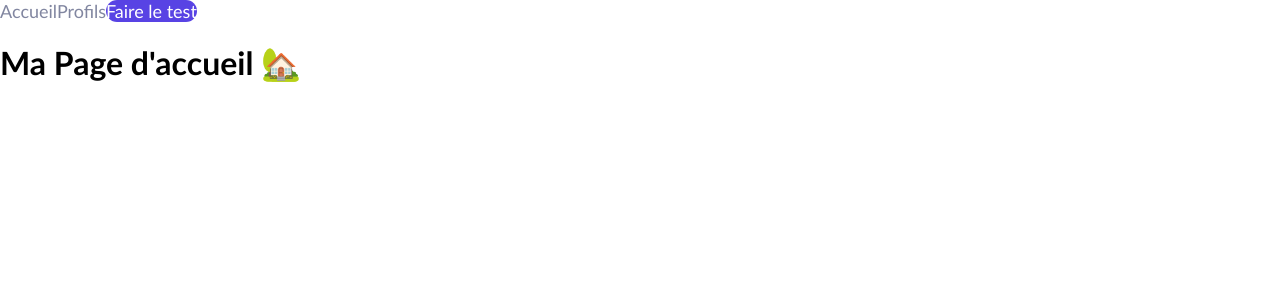
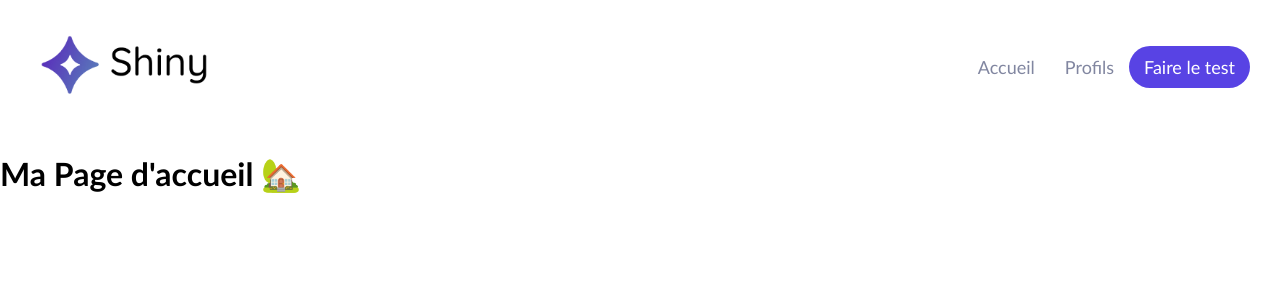
Before and after one commit to Muki-Dev/shiny-agence, a React (Create React App) app: page / in a window 1280 px wide. Shown: the top 300 px of the page. Built offline with nearby package versions, Linux system fonts and the light colour scheme.

Commit message:
header style

```diff
--- a/src/components/Header/index.jsx
+++ b/src/components/Header/index.jsx
@@ -1,26 +1,36 @@
 import { Link } from 'react-router-dom';
 import styled from 'styled-components';
-import colors from '../../utils/style/colors';
+import { StyledLink } from '../../utils/style/Atoms';
+import DarkLogo from '../../assets/dark-logo.png';
+
+const HomeLogo = styled.img`
+    height: 70px;
+`
+
+const NavContainer = styled.nav`
+    padding: 30px;
+    display: flex;
+    justify-content: space-between;
+    align-items: center;
+`
+
+
 
 
 function Header(){
-    const StyledLink = styled(Link)`
-    padding: 15;
-    color: #8186a0;
-    text-decoration: none;
-    font-size: 18px;
-    ${(props) =>
-    props.$isFullLink &&
-    `color: white; border-radius: 30px; background-color: ${colors.primary};`}
-`
     return(
-        <nav>
-            <StyledLink to="/">Accueil</StyledLink>
-            <StyledLink to="/freelance">Profils</StyledLink>
-            <StyledLink to="/survey/1" $isFullLink>
-                 Faire le test
-            </StyledLink>
-        </nav>
+        <NavContainer>
+            <Link to="/">
+                <HomeLogo src={DarkLogo} />
+            </Link>
+            <div>
+                <StyledLink to="/">Accueil</StyledLink>
+                <StyledLink to="/freelance">Profils</StyledLink>
+                <StyledLink to="/survey/1" $isFullLink>
+                    Faire le test
+                </StyledLink>
+            </div>
+        </NavContainer>
     )
 }
 
--- /dev/null
+++ b/src/utils/style/Atoms.jsx
@@ -0,0 +1,16 @@
+import { Link } from 'react-router-dom'
+import styled from 'styled-components'
+import colors from './colors'
+
+export const StyledLink = styled(Link)`
+  padding: 10px 15px;
+  color: #8186a0;
+  text-decoration: none;
+  font-size: 18px;
+  text-align: center;
+  ${(props) =>
+    props.$isFullLink &&
+    `color: white;
+    border-radius: 30px;
+    background-color: ${colors.primary};`}
+`
```
Also changed, not shown: src/assets/dark-logo.png (added), src/assets/home-illustration.svg (added).
